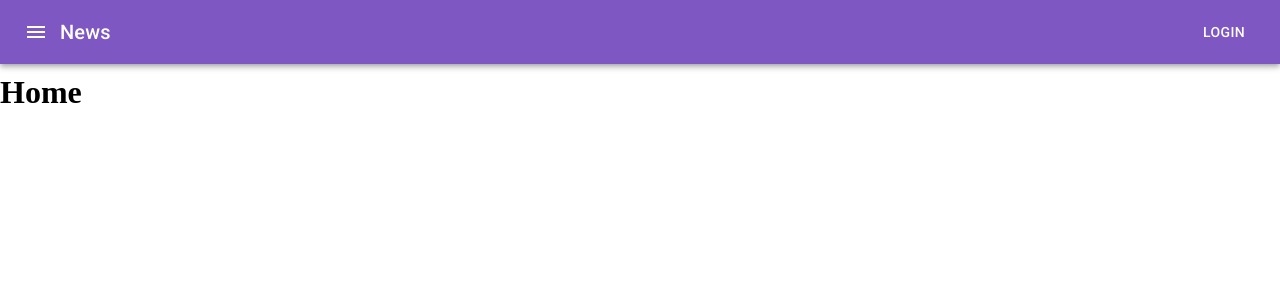
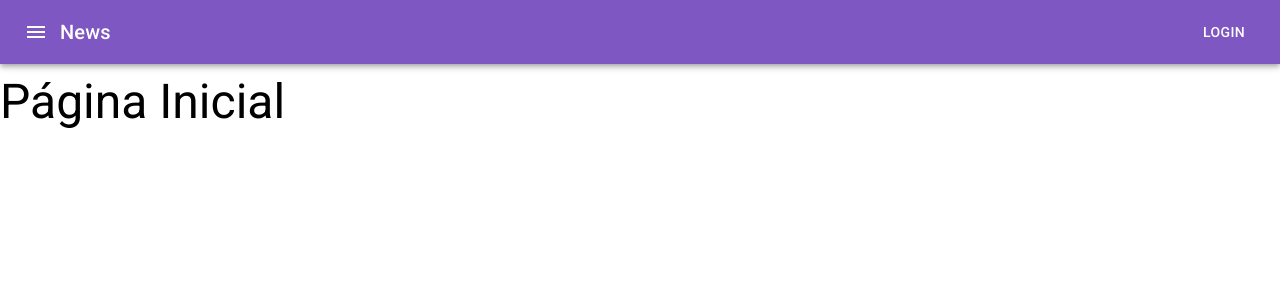
Before and after one commit to gustavopln/react-interm, a React (Create React App) app: page / in a window 1280 px wide. Shown: the top 300 px of the page. Built offline with nearby package versions, Linux system fonts and the light colour scheme.

Commit message:
adicionando template pages

```diff
--- a/src/App.js
+++ b/src/App.js
@@ -5,6 +5,7 @@ import {
 } from 'react-router-dom'
 
 import TemplateDefault from './templates/Default'
+import TemplatePage from './templates/Page'
 
 import Home from './pages/Home'
 import Customers from './pages/Customers'
@@ -15,10 +16,10 @@ const App = () => {
       <Router>
         <Switch>
           <Route path="/customers">
-            <Customers />
+            <TemplatePage title="Clientes" Component={Customers} />
           </Route>
           <Route path="/">
-            <Home />
+            <TemplatePage title="Página Inicial" Component={Home} />
           </Route>
         </Switch>
       </Router>
--- a/src/pages/Customers.js
+++ b/src/pages/Customers.js
@@ -28,8 +28,6 @@ const Customers = () => {
             })
     }, [])
     return (
-        <>
-            <h1>Clientes</h1>
         <Grid container>
             {
                 customers.map(item => (
@@ -45,10 +43,6 @@ const Customers = () => {
                 ))
             }
         </Grid>
-
-
-        </>
-
     )
 }
 
--- a/src/pages/Home.js
+++ b/src/pages/Home.js
@@ -1,6 +1,7 @@
-const Home = () => {
+const Home = ({ title, Component}) => {
     return (
-        <h1>Home</h1>
+        <>
+        </>
     )
 }
 
--- /dev/null
+++ b/src/templates/Page.js
@@ -0,0 +1,25 @@
+import { Typography } from '@material-ui/core'
+import { makeStyles } from '@material-ui/core/styles'
+
+// JSS - Java Script Stylesheet - makestyle com uma arrow function com retorno implícito
+const useStyles = makeStyles(() => ({
+    container: {
+        padding: '10px 0 10px 0',
+    }
+}))
+
+const Page = ({ title, Component }) => {
+    const classes = useStyles()
+
+    return (
+        <>
+            <Typography variant='h3'>
+                {title}
+            </Typography>
+            <Component />
+
+        </>
+    )
+}
+
+export default Page
```
Lines whose indentation alone changed are shown as unchanged.
